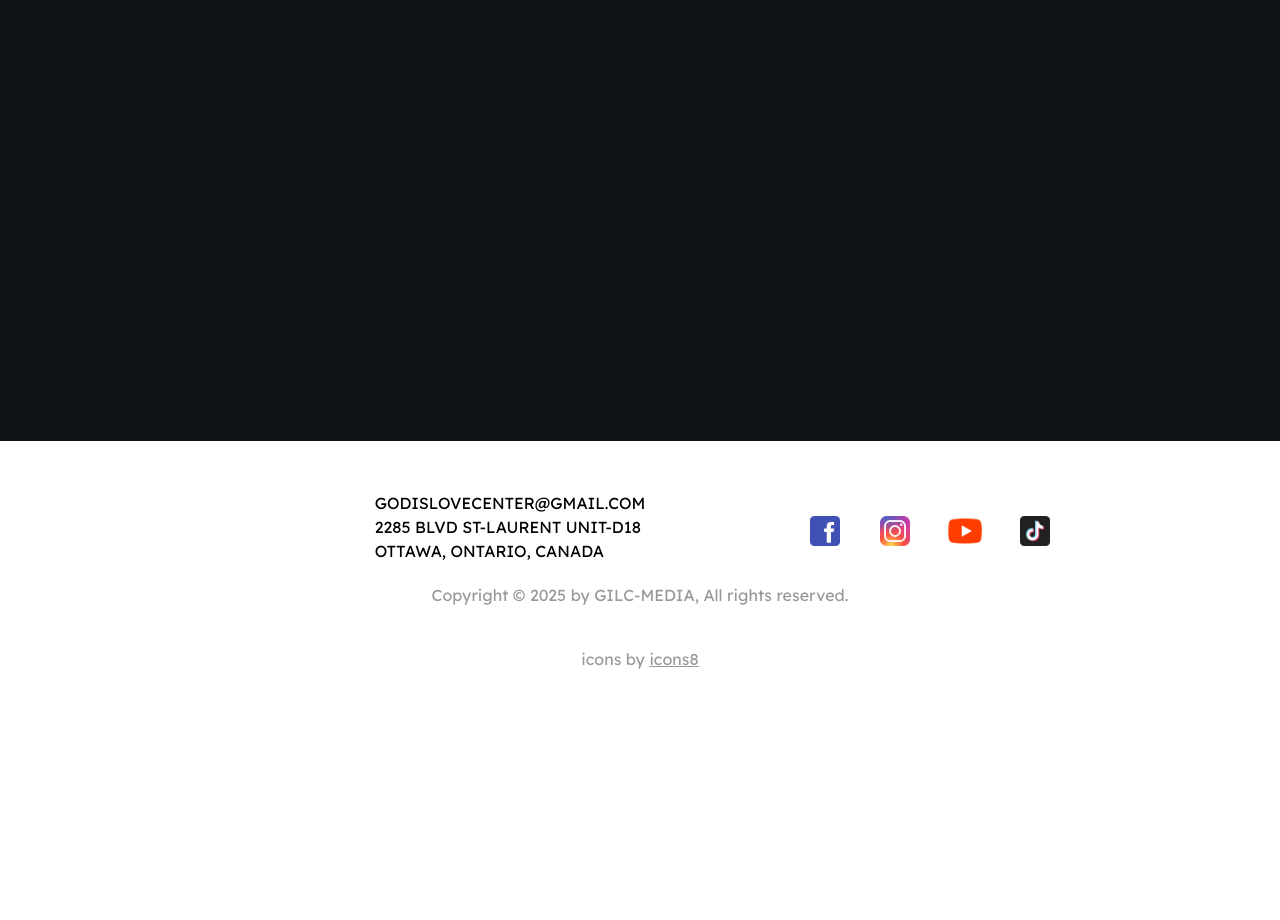
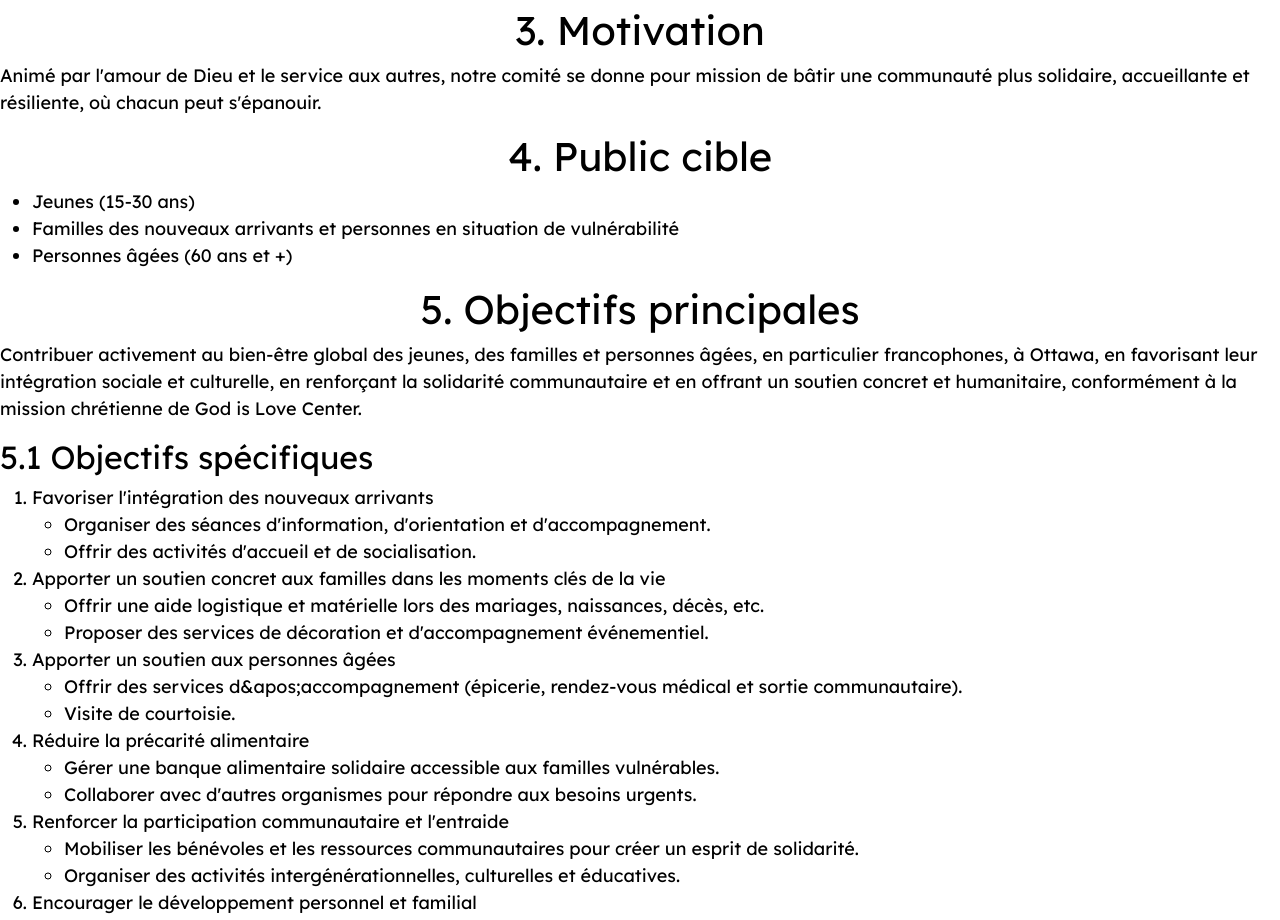
Before and after one commit to exauce-panda/God-is-love, a Next.js app: page /comiteSocial in a window 1280 px wide. Before the commit this address had no page. Shown: the part 360-1280 px from the top of the page. Before the commit the page ends 1051 px from the top, so only its background shows below. Built offline with nearby package versions, Linux system fonts and the light colour scheme.

Commit message:
correction emailjs

```diff
--- /dev/null
+++ b/app/comiteSocial/page.jsx
@@ -0,0 +1,9 @@
+// Importe le composant ComiteSocial depuis le dossier des composants.
+// Assurez-vous que le chemin d'importation '@/components/don' est correct.
+import ComiteSocial from '@/components/ComiteSocial.jsx';
+// Composant fonctionnel don servant de wrapper ou d'interface pour le composant ComiteSocial.
+// Ce composant pourrait être utilisé pour injecter des props supplémentaires dant ComiteSocial si nécessaire.
+export default function comiteSocial() {
+    // Rendu du composant ComiteSocial pour afficher le contenu de la page de don.
+    return <ComiteSocial />;
+}
--- /dev/null
+++ b/components/ComiteSocial.jsx
@@ -0,0 +1,119 @@
+import styles from "./ComiteSocial.module.css"
+export default function ComiteSocial(){
+    return(
+        <div className={styles.bob}>
+  <h1>1. À propos de nous</h1>
+  <p>Le Comité social et culturel du God is Love Center est un pilier de notre mission d&apos;amour, de solidarité et d&apos;intégration communautaire. Basé à Ottawa, il vise à répondre aux besoins concrets des jeunes et des familles, particulièrement francophones, dans un esprit de compassion chrétienne.</p>
+
+  <h1>2. Historique</h1>
+  <p>Fondé en Mai 2024, le Comité social et culturel de God is Love Center est né d'une vision évangélique chrétienne de soutien spirituel et social. Avec le temps, le comité social et culturel a été structuré pour mieux répondre aux réalités locales des nouveaux arrivants, des familles en difficulté et de la jeunesse.</p>
+
+  <h1>3. Motivation</h1>
+  <p>Animé par l&apos;amour de Dieu et le service aux autres, notre comité se donne pour mission de bâtir une communauté plus solidaire, accueillante et résiliente, où chacun peut s&apos;épanouir.</p>
+
+  <h1>4. Public cible</h1>
+  <ul>
+    <li>{"Jeunes (15-30 ans)"}</li>
+    <li>{"Familles des nouveaux arrivants et personnes en situation de vulnérabilité"}</li>
+    <li>{"Personnes âgées (60 ans et +)"}</li>
+  </ul>
+
+  <h1>5. Objectifs principales</h1>
+  <p>Contribuer activement au bien-être global des jeunes, des familles et personnes âgées, en particulier francophones, à Ottawa, en favorisant leur intégration sociale et culturelle, en renforçant la solidarité communautaire et en offrant un soutien concret et humanitaire, conformément à la mission chrétienne de God is Love Center.</p>
+
+  <h2>5.1 Objectifs spécifiques</h2>
+  <ol>
+    <li>
+      Favoriser l&apos;intégration des nouveaux arrivants
+      <ul>
+        <li>Organiser des séances d&apos;information, d&apos;orientation et d&apos;accompagnement.</li>
+        <li>Offrir des activités d&apos;accueil et de socialisation.</li>
+      </ul>
+    </li>
+    <li>
+      Apporter un soutien concret aux familles dans les moments clés de la vie
+      <ul>
+        <li>Offrir une aide logistique et matérielle lors des mariages, naissances, décès, etc.</li>
+        <li>Proposer des services de décoration et d&apos;accompagnement événementiel.</li>
+      </ul>
+    </li>
+    <li>
+      Apporter un soutien aux personnes âgées
+      <ul>
+        <li>{"Offrir des services d&apos;accompagnement (épicerie, rendez-vous médical et sortie communautaire)."}</li>
+        <li>Visite de courtoisie.</li>
+      </ul>
+    </li>
+    <li>
+      Réduire la précarité alimentaire
+      <ul>
+        <li>Gérer une banque alimentaire solidaire accessible aux familles vulnérables.</li>
+        <li>Collaborer avec d&apos;autres organismes pour répondre aux besoins urgents.</li>
+      </ul>
+    </li>
+    <li>
+      Renforcer la participation communautaire et l&apos;entraide
+      <ul>
+        <li>Mobiliser les bénévoles et les ressources communautaires pour créer un esprit de solidarité.</li>
+        <li>Organiser des activités intergénérationnelles, culturelles et éducatives.</li>
+      </ul>
+    </li>
+    <li>
+      Encourager le développement personnel et familial
+      <ul>
+        <li>{"Proposer des ateliers pratiques (parentalité, finances, santé mentale, etc.)."}</li>
+        <li>Offrir un cadre bienveillant d&apos;expression et d&apos;écoute, fondé sur les valeurs chrétiennes.</li>
+      </ul>
+    </li>
+  </ol>
+
+  <h1>6. Vision</h1>
+  <p>Être une référence chrétienne francophone d&apos;espoir et de solidarité dans la société Canadienne, servant la communauté par l&apos;amour, l&apos;action et la foi.</p>
+
+  <h1>7. Mission</h1>
+  <p>Offrir des services d&apos;entraide, de soutien et d&apos;accompagnement qui répondent aux besoins pratiques, sociaux et spirituels des familles et des jeunes dans une perspective chrétienne.</p>
+
+  <h1>8. Organisation interne</h1>
+  <p>Le Comité social et culturel est divisé en 4 départements principaux :</p>
+  <h2>8.1. Banque alimentaire</h2>
+  <ul>
+    <li>Distribution de denrées alimentaires.</li>
+    <li>Partenariats avec banques alimentaires locales.</li>
+  </ul>
+  <h2>8.2. Groupe d&apos;entraide</h2>
+  <ul>
+    <li>Déménagement solidaire : aide aux familles en transition.</li>
+    <li>Décoration : appui lors des événements familiaux.</li>
+  </ul>
+  <h2>8.3. Soutien événementiel</h2>
+  <ul>
+    <li>Accompagnement pour mariages, naissances, intégrations.</li>
+    <li>Soutien logistique, animation et célébration.</li>
+  </ul>
+  <h2>8.4. Accompagnement</h2>
+  <ul>
+    <li>Accueil des nouveaux arrivants.</li>
+    <li>{"Orientation vers les services essentiels (logement, emploi, santé)."}</li>
+    <li>{"Ateliers d&apos;information (vie au Canada, francisation, etc.)."}</li>
+  </ul>
+  <h2>9. Fondation Elizabeth Greenshields </h2>
+ <ul>
+<li>{"Adresse : 1814, rue Sherbrooke Ouest, bureau 1, Montréal (Québec) H3H 1E4"}</li>
+<li>Téléphone : 514-937-9225 </li>
+<li>Télécopieur : 514-937-0141</li>
+<li>Courriel : greenshields@bellnet.ca</li>
+<li>Site web : elizabethgreenshieldsfoundation.org </li>
+<li>Remarque : Soutient les jeunes artistes figuratifs en début de carrière dans les domaines de la peinture, du dessin et de la sculpture.legacy.willamette.eduelizabethgreenshieldsfoundation.org+1grants-bou rses.elizabethgreenshieldsfoundation.org+1 </li>
+ </ul>
+<h1>Ressources supplémentaires </h1>
+<h1>10. Centre québécois de philanthropie</h1>
+  <ul>
+<li>{"Adresse : 5620, avenue Decelles, bureau 11, Montréal (Québec) H3T 1W5 "}</li>
+<li>Téléphone : 514-341-2547 </li>
+<li>Site web : fondationsquebec.ca</li>
+<li>Remarque : Publie des guides et des répertoires pour aider les OBNL dans leur recherche de financement. </li>
+ </ul>
+
+</div>
+    );
+}
--- /dev/null
+++ b/components/ComiteSocial.module.css
@@ -0,0 +1,8 @@
+.bob{
+  padding-top:60px;
+  color:black;
+  font-size: large;
+}
+.bob h1 {
+    text-align: center;
+}
--- a/components/Jeunesse.jsx
+++ b/components/Jeunesse.jsx
@@ -1,7 +1,9 @@
 'use client'
 // Assure que ce composant s'exécute uniquement côté client, permettant l'accès à des APIs telles que localStorage.
 import { useState } from 'react'; // Importe useState de React pour créer des états locaux.
+import { useRef } from 'react';
 import styles from './Jeunesse.module.css'; // Importe les styles spécifiques au composant Jeunesse.
+import emailjs from "@emailjs/browser";
 //import { EB_Garamond } from 'next/font/google';
 
 /*const ebGaramond = EB_Garamond({
@@ -11,6 +13,7 @@ import styles from './Jeunesse.module.css'; // Importe les styles spécifiques a
 })*/
 //import emailjs from '@emailjs/browser';
 export default function Jeunesse() {
+    const form = useRef();
     // Déclaration des états pour stocker les valeurs des champs du formulaire et les messages d'erreur/validation.
     const [nom, setNom] = useState('');
     const [email, setEmail] = useState('');
@@ -61,7 +64,8 @@ export default function Jeunesse() {
             validateField('email', email);
             validateField('message', message);
         }
-       //emailjs.sendForm("service_f9b84ft","template_54sxywe",e.target,"eYc5_rW7DCei_jHAY");
+        //cofiguration des id pour envoi du mail
+        emailjs.sendForm( "service_atwxmyi", "template_lajkevh", form.current, "HL5hjTCYUDstTT1YM")
     };
     return (
         <div className={`${styles.bob} text-black`}>
--- a/components/MenuNav.jsx
+++ b/components/MenuNav.jsx
@@ -62,6 +62,9 @@ export default function MenuNav() {
                     <li className={styles.lien}>
                         <Link href="/contact" onClick={handleLinkClick} className={pathname === '/contact' ? styles.test : ''}>Contactez-nous</Link>
                     </li>
+                    <li className={styles.lien}>
+                        <Link href="/comiteSocial" onClick={handleLinkClick} className={pathname === '/comiteSocial' ? styles.test : ''}>Comité Social</Link>
+                    </li>
                 </ul>
             </nav>
             </div>
--- a/components/Musique.jsx
+++ b/components/Musique.jsx
@@ -1,9 +1,12 @@
 'use client'
 // Assure que ce composant s'exécute uniquement côté client, permettant l'accès à des APIs telles que localStorTelephone.
 import { useState } from 'react'; // Importe useState de React pour créer des états locaux.
+import { useRef } from 'react';
 import styles from './Musique.module.css'; // Importe les styles spécifiques au composant Musique.
+import emailjs from "@emailjs/browser";
 //import emailjs from '@emailjs/browser';
 export default function Musique() {
+    const form = useRef();
     // Déclaration des états pour stocker les valeurs des champs du formulaire et les messages d'erreur/validation.
     const [nom, setNom] = useState('');
     const [email, setEmail] = useState('');
@@ -54,7 +57,8 @@ export default function Musique() {
             validateField('email', email);
             validateField('message', message);
         }
-       //emailjs.sendForm("service_f9b84ft","template_54sxywe",e.target,"eYc5_rW7DCei_jHAY");
+        //cofiguration des id pour envoi du mail
+        emailjs.sendForm( "service_atwxmyi", "template_lajkevh", form.current, "HL5hjTCYUDstTT1YM")
     };
     return (
         <div className={`${styles.bob} text-black`}>
--- a/components/Protocola.jsx
+++ b/components/Protocola.jsx
@@ -1,9 +1,12 @@
 'use client'
 // Assure que ce composant s'exécute uniquement côté client, permettant l'accès à des APIs telles que localStorage.
 import { useState } from 'react'; // Importe useState de React pour créer des états locaux.
+import { useRef } from 'react';
 import styles from './Protocola.module.css'; // Importe les styles spécifiques au composant Protocola.
+import emailjs from "@emailjs/browser";
 //import emailjs from '@emailjs/browser';
 export default function Protocola() {
+    const form = useRef();
    // Déclaration des états pour stocker les valeurs des champs du formulaire et les messages d'erreur/validation.
     const [nom, setNom] = useState('');
     const [email, setEmail] = useState('');
@@ -54,7 +57,8 @@ export default function Protocola() {
             validateField('email', email);
             validateField('message', message);
         }
-       //emailjs.sendForm("service_f9b84ft","template_54sxywe",e.target,"eYc5_rW7DCei_jHAY");
+        //cofiguration des id pour envoi du mail
+        emailjs.sendForm( "service_atwxmyi", "template_lajkevh", form.current, "HL5hjTCYUDstTT1YM")
     };
     return (
         <div className={`${styles.bob} text-black`}>
--- a/components/medias.jsx
+++ b/components/medias.jsx
@@ -1,9 +1,12 @@
 'use client'
 // Assure que ce composant s'exécute uniquement côté client, permettant l'accès à des APIs telles que localStorage.
 import { useState } from 'react'; // Importe useState de React pour créer des états locaux.
+import { useRef } from 'react';
 import styles from './medias.module.css'; // Importe les styles spécifiques au composant Media.
+import emailjs from "@emailjs/browser";
 //import emailjs from '@emailjs/browser';
 export default function Medias() {
+    const form = useRef();
    // Déclaration des états pour stocker les valeurs des champs du formulaire et les messages d'erreur/validation.
     const [nom, setNom] = useState('');
     const [email, setEmail] = useState('');
@@ -54,7 +57,8 @@ export default function Medias() {
             validateField('email', email);
             validateField('message', message);
         }
-       //emailjs.sendForm("service_f9b84ft","template_54sxywe",e.target,"eYc5_rW7DCei_jHAY");
+        //cofiguration des id pour envoi du mail
+        emailjs.sendForm( "service_atwxmyi", "template_lajkevh", form.current, "HL5hjTCYUDstTT1YM")
     };
     return (
         <div className={`${styles.bob} text-black`}>
--- a/package.json
+++ b/package.json
@@ -7,9 +7,10 @@
     "build": "next build",
     "start": "next start",
     "lint": "next lint",
-    "vercel-build":"npm run build"
+    "vercel-build": "npm run build"
   },
   "dependencies": {
+    "@emailjs/browser": "^4.4.1",
     "bootstrap": "^5.3.3",
     "next": "15.0.4",
     "react": "^19.0.0",
```
Also changed, not shown: components/contact.jsx (+6 -7 lines), 1 other file (tests, documents, lock files or other folders).
